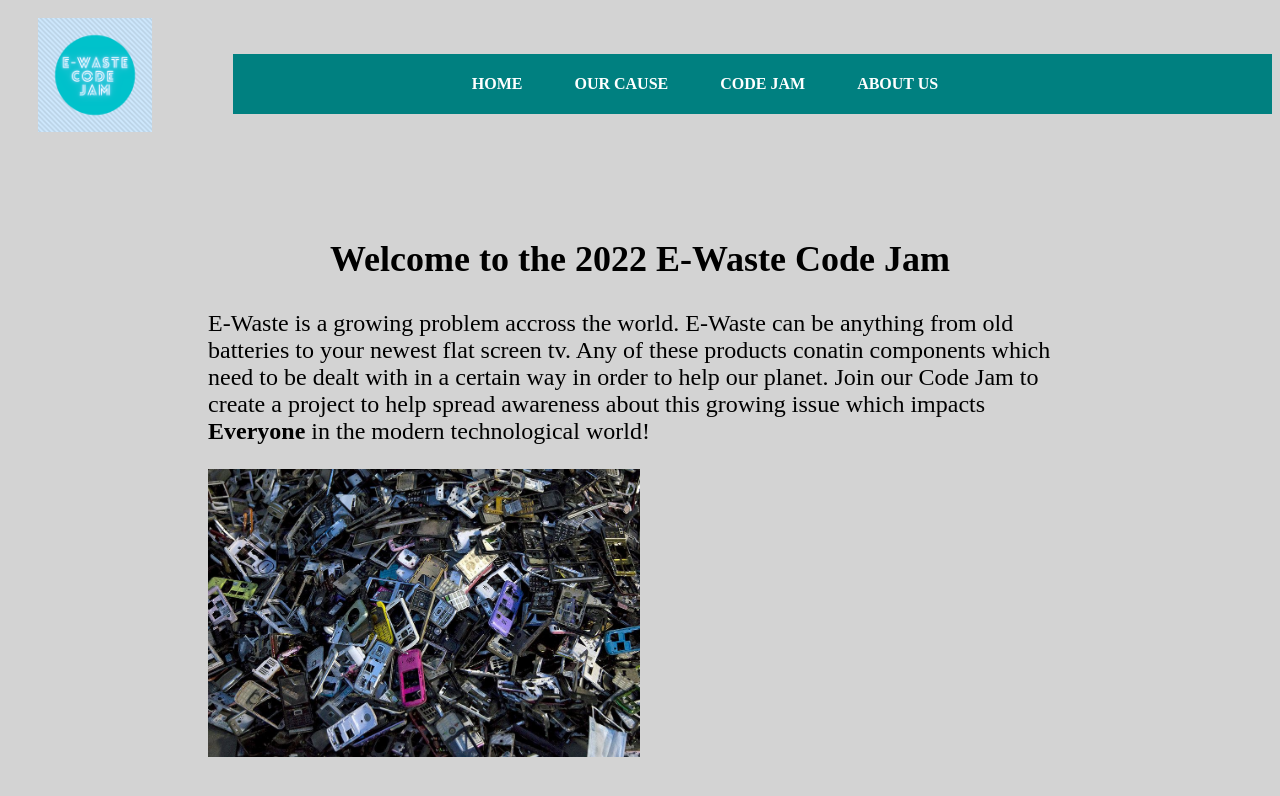
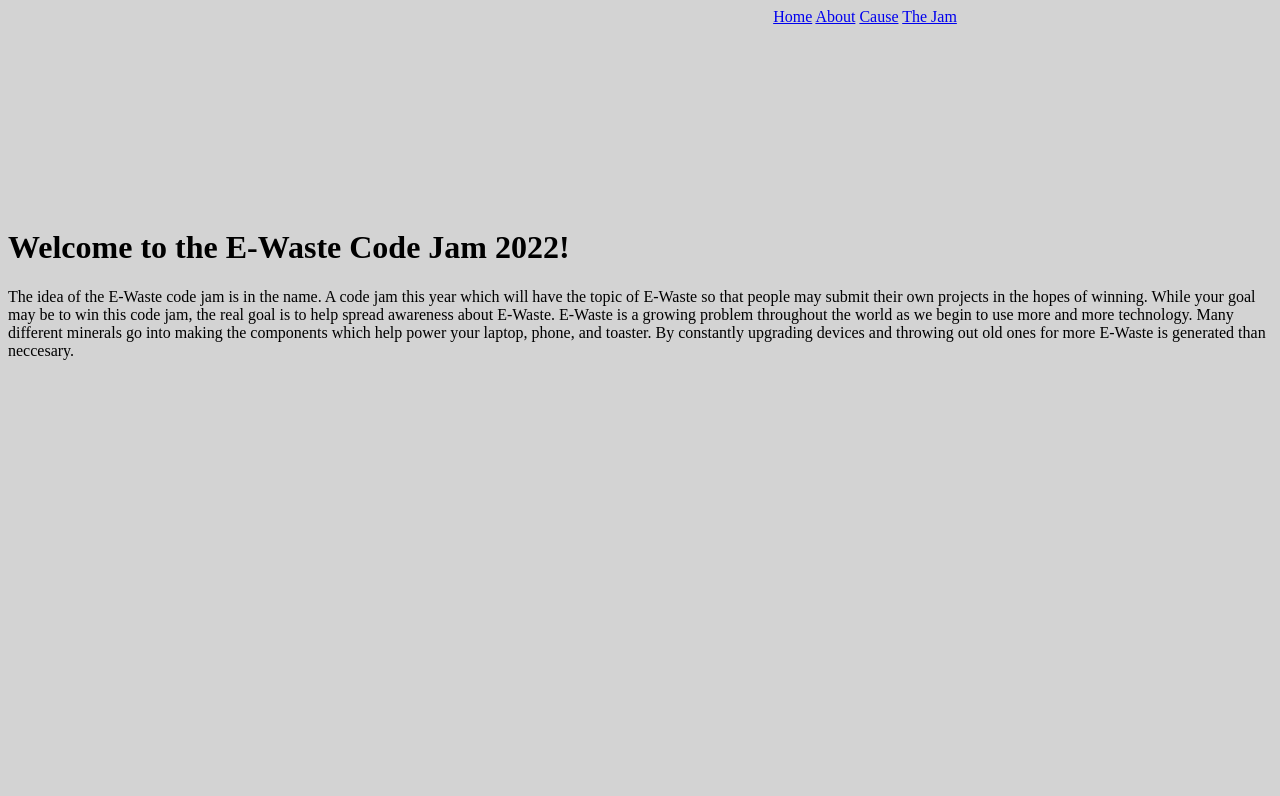
Before and after one commit to ewastecodejam/ewastecodejam.github.io, a plain HTML site: page index.html in a window 1280 px wide. Drawn offline with Linux system fonts and the light colour scheme.

Commit message:
Update index.html

```diff
--- a/index.html
+++ b/index.html
@@ -6,32 +6,29 @@
         <meta http-equiv="X-UA-Compatible" content="IE=edge">
         <title>E-Waste Code Jam</title>
         <meta name="description" content="An interactive getting started guide for Brackets.">
-        <link rel="stylesheet" href="main.css">
         <link rel="stylesheet" href="styles.css">
+        <link rel="preconnect" href="https://fonts.googleapis.com">
+        <link rel="preconnect" href="https://fonts.gstatic.com" crossorigin>
+        <link href="https://fonts.googleapis.com/css2?family=Ubuntu&display=swap" rel="stylesheet">
+    </head>
 
-    </head>
-   <!-- Header Menu of the Page -->
     <header>
 
         <!-- Top header menu containing
             logo and Navigation bar -->
         <div id="top-header">
 
-            <!-- Logo -->
-           <div id="logo">
-                <img src="logo.png" />
-            </div>
+
 
             <!-- Navigation Menu -->
             <nav>
             <div id="menu">
-                <ul>
 
-                    <li class="active"><a href="#">Home</a></li>
-                    <li><a href="cause.html">Our Cause</a></li>
-                    <li><a href="https://itch.io/jam/e-waste-code-jam">Code Jam</a></li>
-                    <li><a href="about.html">About Us</a></li>
-                </ul>
+                    <a href="index.html">Home</a>
+                    <a href="about.html">About</a>
+                    <a href="cause.html">Cause</a>
+                    <a href="https://itch.io/jam/e-waste-code-jam">The Jam</a>
+
             </div>
             </nav>
         </div>
@@ -44,17 +41,16 @@
     </header>
 
     <body>
-        <div id="welcome">
-            <h2 id="welcometext">
-                Welcome to the 2022 E-Waste Code Jam
-            </h2>
+        <div id="welcome-text">
 
-        </div>
-        <div id="information">
+            <h1>
+                Welcome to the E-Waste Code Jam 2022!
+            </h1>
+
             <p>
-                E-Waste is a growing problem accross the world. E-Waste can be anything from old batteries to your newest flat screen tv. Any of these products conatin components which need to be dealt with in a certain way in order to help our planet. Join our Code Jam to create a project to help spread awareness about this growing issue which impacts <b>Everyone</b> in the modern technological world!
+                The idea of the E-Waste code jam is in the name. A code jam this year which will have the topic of E-Waste so that people may submit their own projects in the hopes of winning. While your goal may be to win this code jam, the real goal is to help spread awareness about E-Waste. E-Waste is a growing problem throughout the world as we begin to use more and more technology. Many different minerals go into making the components which help power your laptop, phone, and toaster. By constantly upgrading devices and throwing out old ones for more E-Waste is generated than neccesary.
             </p>
-            <img src="photo1.jpg" id="photo1">
+
         </div>
     </body>
 </html>
```
